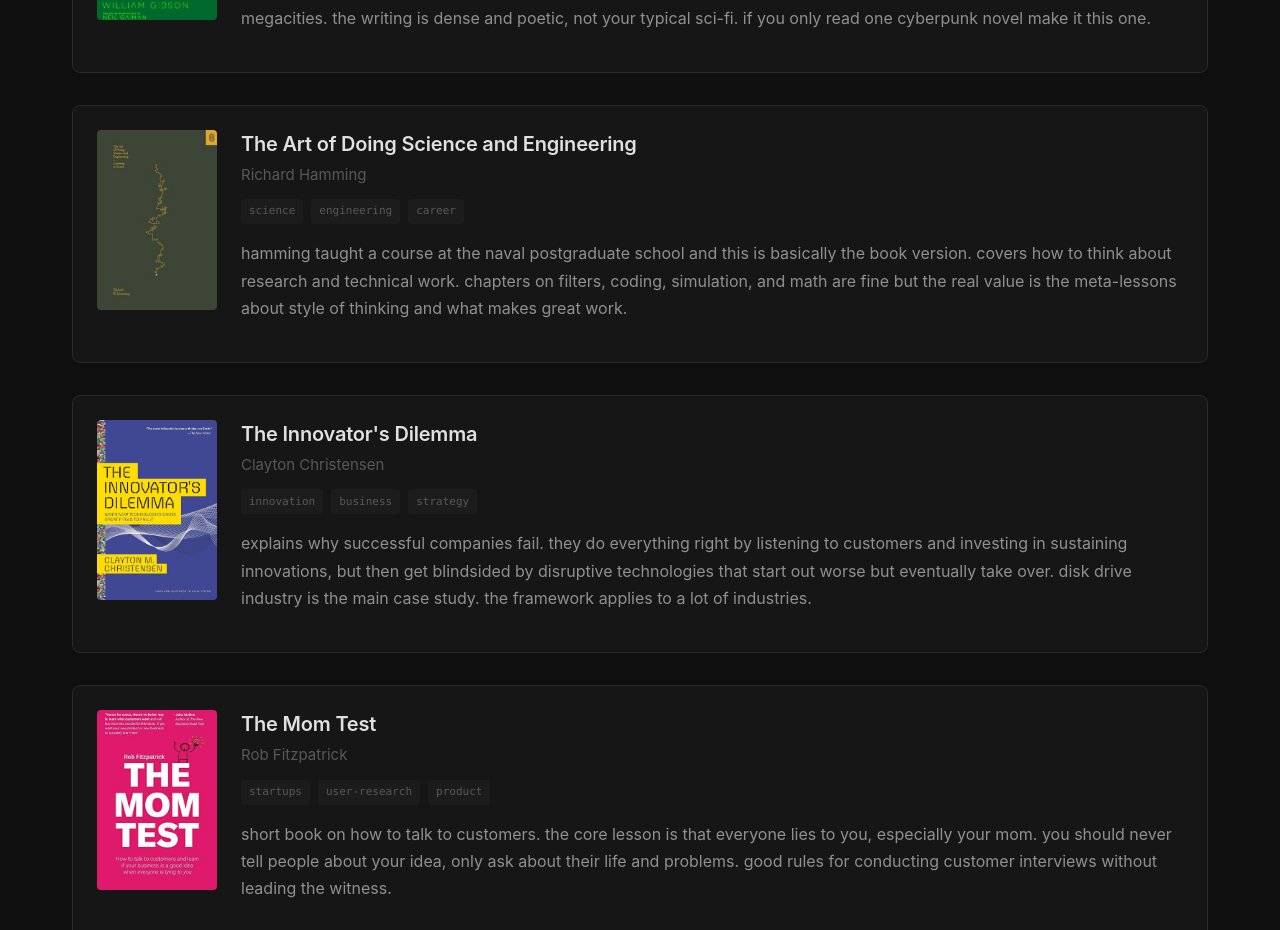
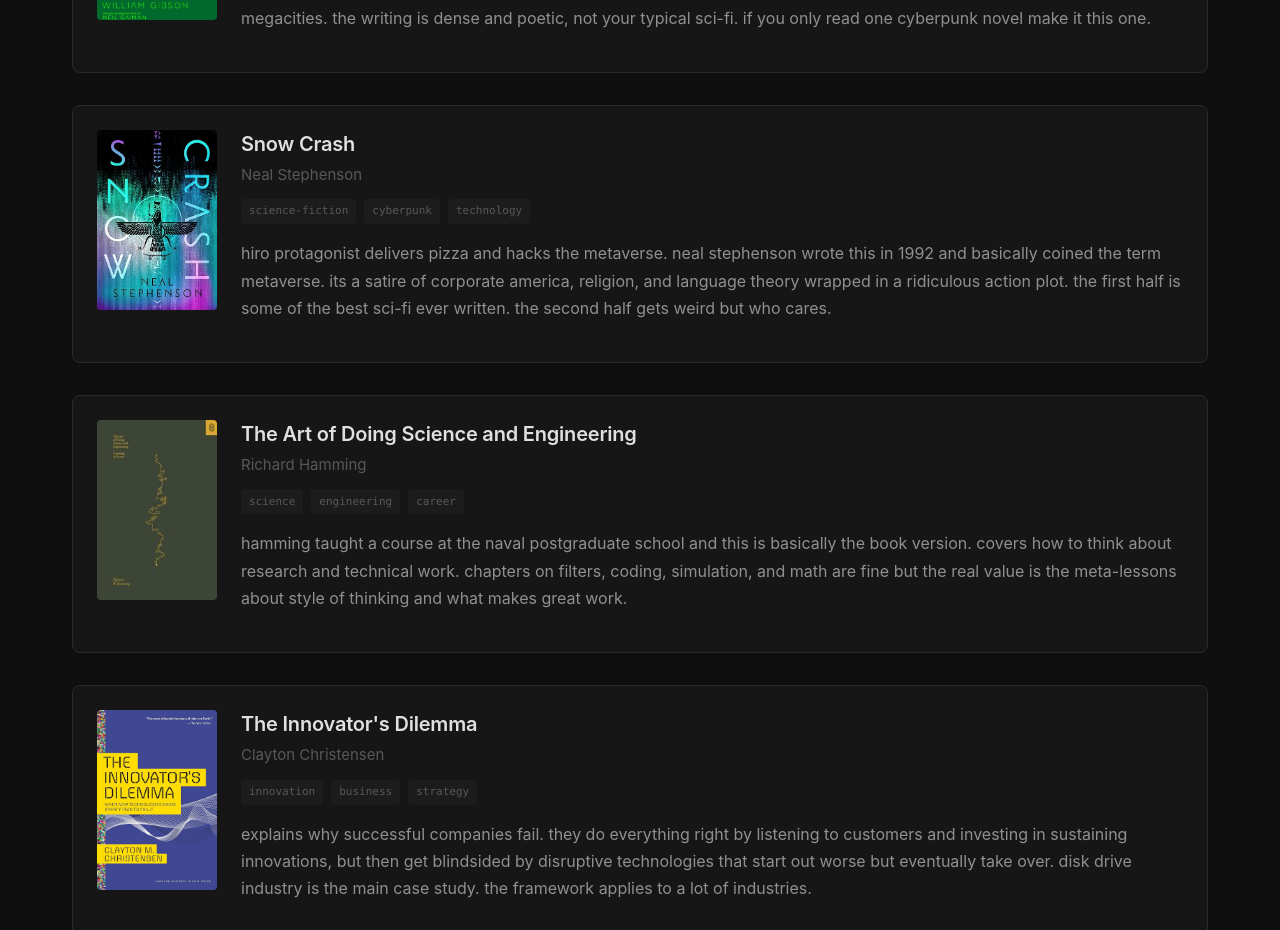
Before and after one commit to PotatoSpudowski/PotatoSpudowski.github.io, a React (Vite) app: page /books in a window 1280 px wide. Shown: the part 1400-2330 px from the top of the page. Built offline with nearby package versions, Linux system fonts and the light colour scheme.

Commit message:
Add Snow Crash to books

```diff
--- a/package.json
+++ b/package.json
@@ -11,7 +11,7 @@
   "dependencies": {
     "katex": "^0.16.9",
     "marked": "^12.0.0",
-    "posthog-js": "^1.386.6",
+    "posthog-js": "^1.390.2",
     "prism-react-renderer": "^2.4.1",
     "react": "^19.2.4",
     "react-dom": "^19.2.4",
--- a/src/pages/Books.jsx
+++ b/src/pages/Books.jsx
@@ -33,6 +33,14 @@ const BOOKS = [
     tags: ['science-fiction', 'cyberpunk', 'technology'],
     slug: 'neuromancer',
     review: 'the book that invented cyberpunk. case is a washed-up console cowboy (hacker) who gets one last job to pull off the ultimate hack. gibson wrote this in 1984 and somehow predicted the internet, virtual reality, and corporate-dominated megacities. the writing is dense and poetic, not your typical sci-fi. if you only read one cyberpunk novel make it this one.',
+  },
+  {
+    title: 'Snow Crash',
+    author: 'Neal Stephenson',
+    cover: '/books/snow-crash.jpg',
+    tags: ['science-fiction', 'cyberpunk', 'technology'],
+    slug: 'snow-crash',
+    review: 'hiro protagonist delivers pizza and hacks the metaverse. neal stephenson wrote this in 1992 and basically coined the term metaverse. its a satire of corporate america, religion, and language theory wrapped in a ridiculous action plot. the first half is some of the best sci-fi ever written. the second half gets weird but who cares.',
   },
   {
     title: 'Blue Ocean Strategy',
```
Also changed, not shown: public/books/snow-crash.jpg (added), 1 other file (tests, documents, lock files or other folders).
